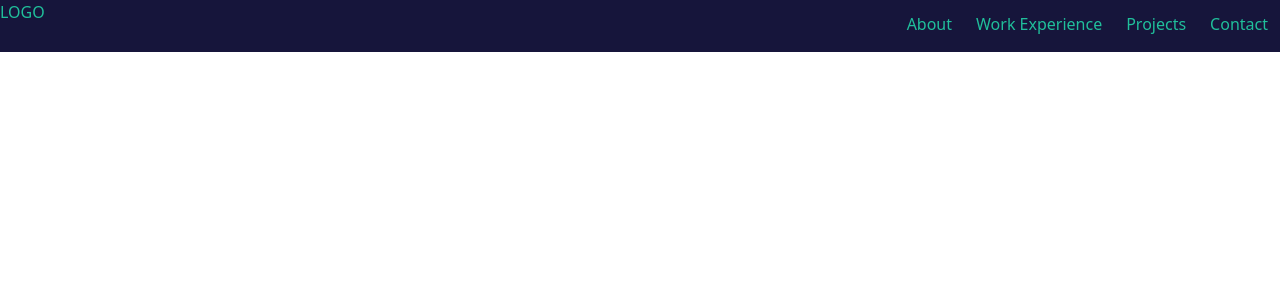
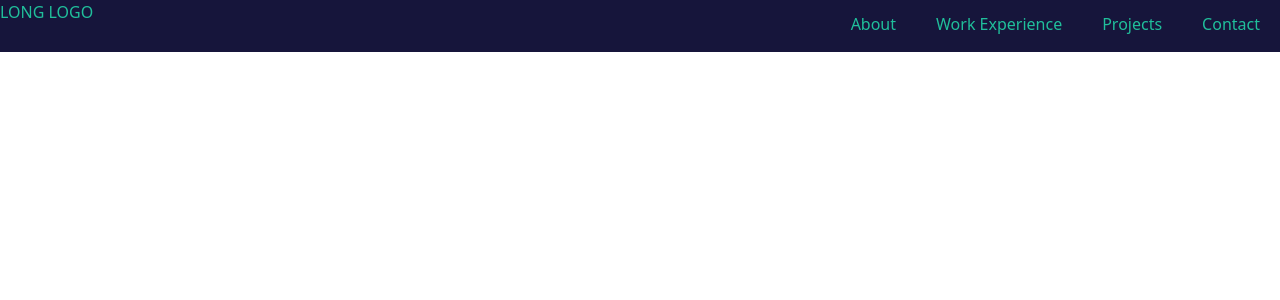
Before and after one commit to csong202/csong202.github.io, a React (Create React App) app: page / in a window 1280 px wide. Shown: the top 300 px of the page. Built offline with nearby package versions, Linux system fonts and the light colour scheme.

Commit message:
more navbar padding on large screens

```diff
--- a/src/components/NavBar.tsx
+++ b/src/components/NavBar.tsx
@@ -7,7 +7,7 @@ const NavBar = () => {
 
 	const { pathname } = useLocation();
 	const linkClassName =
-		"h-full p-3 hover:bg-black hover:text-pink border-b-solid border-b-4";
+		"h-full p-3 lg:px-5 hover:bg-black hover:text-pink border-b-solid border-b-4";
 	const getResponsiveLinkClasses = (targetPath: string) => {
 		return `${linkClassName} ${
 			pathname === targetPath
@@ -53,12 +53,12 @@ const NavBar = () => {
 		<>
 			<div className="hidden sm:flex flex-row justify-between bg-background-nav text-teal">
 				{/* TODO: add logo */}
-				<div>LOGO</div>
+				<div>LONG LOGO</div>
 				<div className="flex flex-row justify-between">{links}</div>
 			</div>
 			<div className="sm:hidden flex flex-row justify-between bg-background-nav text-teal p-3">
 				{/* TODO: add logo */}
-				<div>LOGO</div>
+				<div>LONG LOGO</div>
 				{/* https://jacobhocker.medium.com/creating-an-animated-hamburger-menu-in-nextjs-tailwind-css-9e332d428811 */}
 				<button
 					onClick={handleClick}
```
